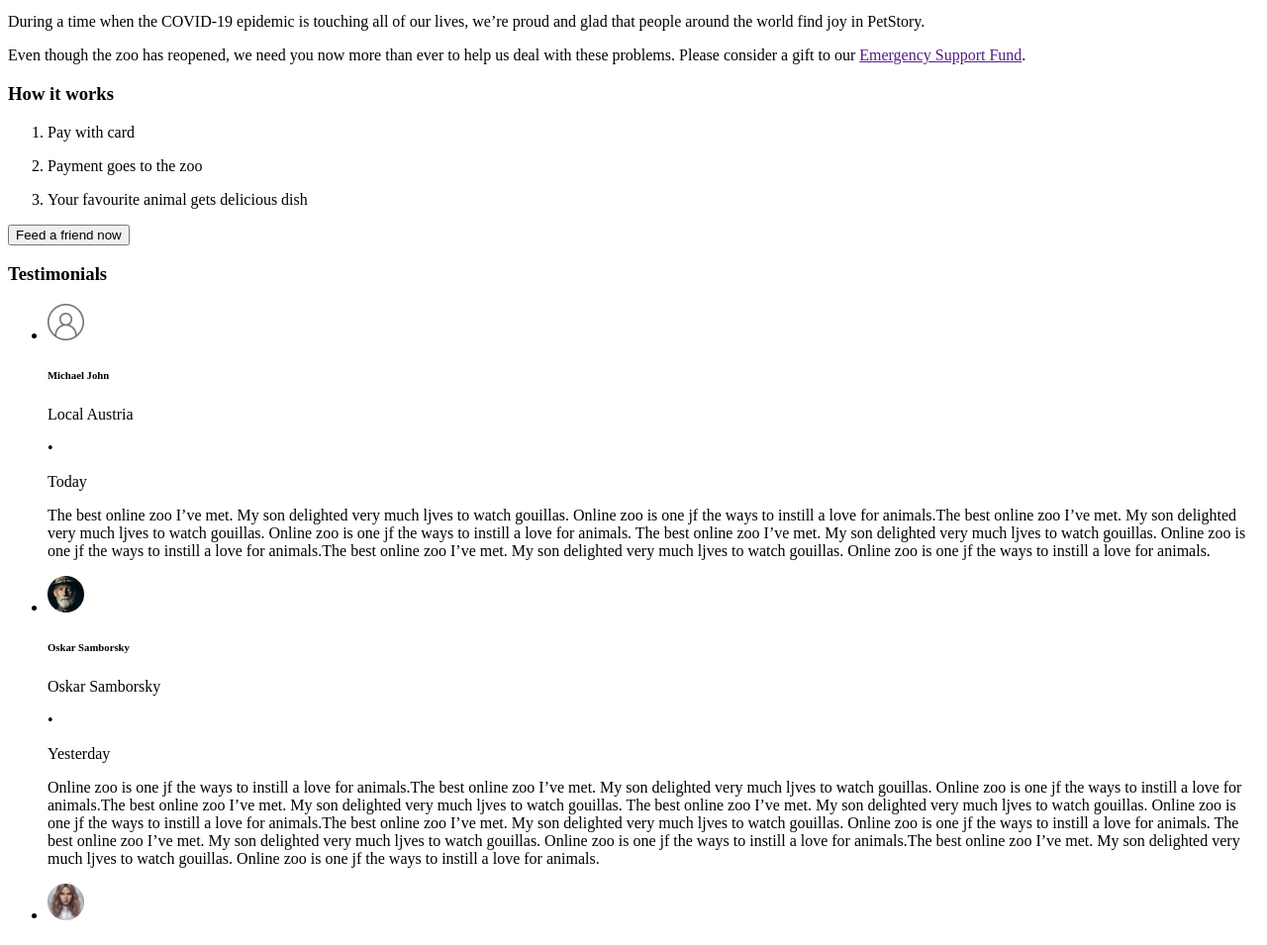
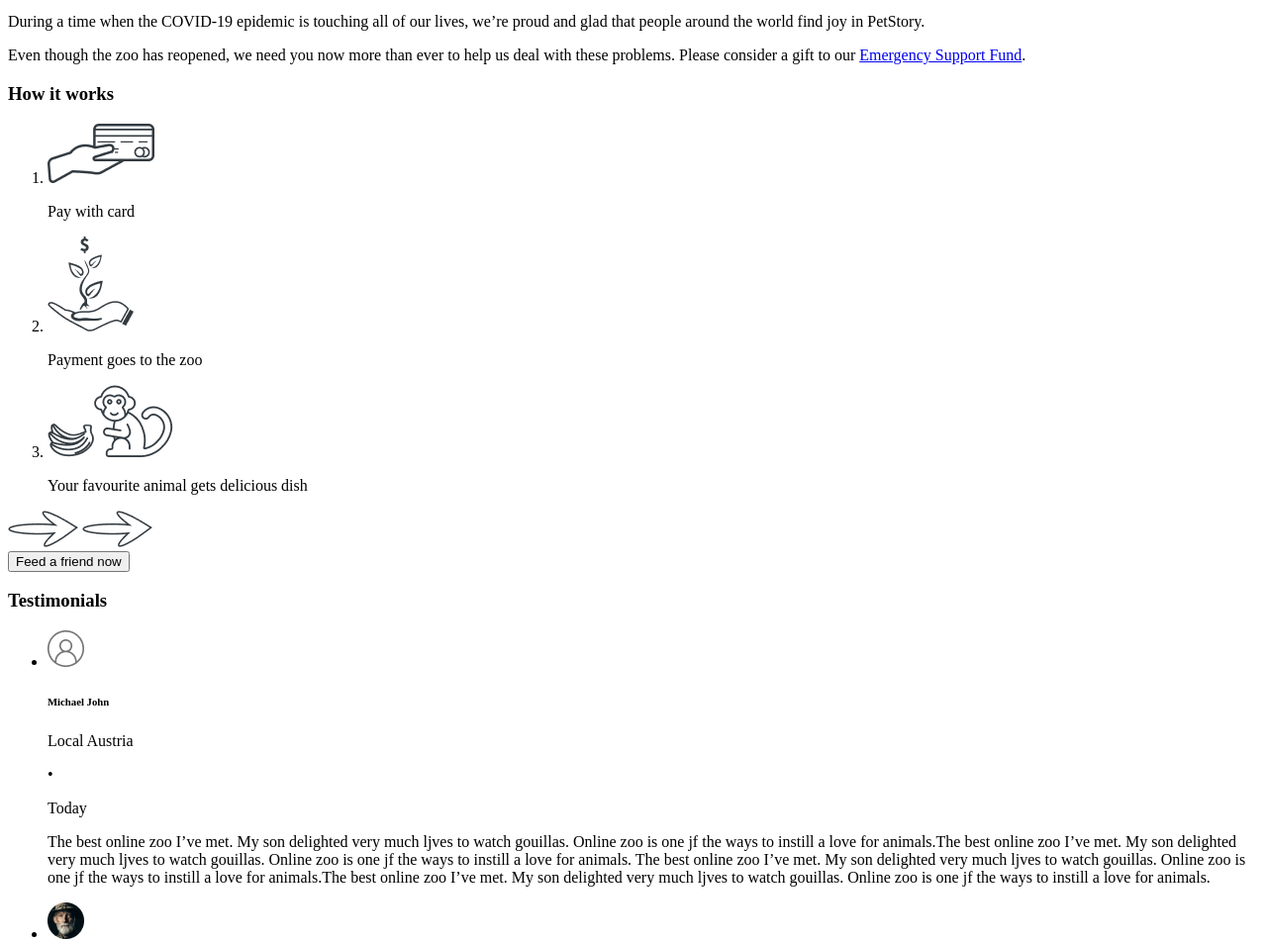
Before and after one commit to dmalenik/online-zoo, a plain HTML site: page pages/desktop_petstory/index.html in a window 1280 px wide. Shown: the part 5242-6197 px from the top of the page at 99% size. Drawn offline with Linux system fonts and the light colour scheme.

Commit message:
refactor: improve friend structure

```diff
--- a/pages/desktop_petstory/index.html
+++ b/pages/desktop_petstory/index.html
@@ -257,7 +257,7 @@
             <p>
               Even though the zoo has reopened, we need you now more than ever to help us deal with these problems.
               Please consider a
-              gift to our <a href="">Emergency Support Fund</a>.
+              gift to our <a href="../desktop_donate/index.html">Emergency Support Fund</a>.
             </p>
           </section>
           <section class="friend-feed-scheme">
@@ -265,30 +265,45 @@
             <ol class="order">
               <li class="step">
                 <div class="widget">
-                  <div class="square"></div>
-                  <div class="icon"></div>
+                  <div class="shape"></div>
+                  <picture>
+                    <source srcset="../../assets/icons/pay-1x.png">
+                    <img src="../../assets/icons/pay-0.5x.png" alt="pay with card">
+                  </picture>
                   <p class="action">Pay with card</p>
                 </div>
               </li>
               <li class="step">
                 <div class="widget">
-                  <div class="square"></div>
-                  <div class="icon"></div>
+                  <div class="shape"></div>
+                  <picture>
+                    <source srcset="../../assets/icons/tree-1x.png">
+                    <img src="../../assets/icons/tree-0.5x.png" alt="tree">
+                  </picture>
                   <p class="action">Payment goes to the zoo</p>
                 </div>
               </li>
               <li class="step">
                 <div class="widget">
-                  <div class="square"></div>
-                  <div class="icon"></div>
+                  <div class="shape"></div>
+                  <picture>
+                    <source srcset="../../assets/icons/monkey-1x.png">
+                    <img src="../../assets/icons/monkey-0.5x.png" alt="monkey">
+                  </picture>
                   <p class="action">Your favourite animal gets delicious dish</p>
                 </div>
               </li>
             </ol>
-            <div class="icon"></div>
-            <div class="icon"></div>
+            <picture>
+              <source srcset="../../assets/icons/Vector-arr-1x.png">
+              <img src="../../assets/icons/Vector-arr-0.5x.png" alt="right arrow">
+            </picture>
+            <picture>
+              <source srcset="../../assets/icons/Vector-arr-1x.png">
+              <img src="../../assets/icons/Vector-arr-0.5x.png" alt="right arrow">
+            </picture>
           </section>
-          <button class="friend-feed-button">Feed a friend now</button>
+          <button class="friend-feed-button" type="button">Feed a friend now</button>
         </div>
       </div>
       <div class="testimonials">
@@ -497,6 +512,7 @@
       </div>
     </footer>
   </div>
+  <script src="index.js"></script>
 </body>
 
 </html>
--- /dev/null
+++ b/pages/desktop_petstory/index.js
@@ -0,0 +1,3 @@
+document
+  .querySelector(".friend-feed-button")
+  .addEventListener("click", () => window.open("../desktop_donate/index.html"));
```
Also changed, not shown: assets/icons/Vector-arr-0.5x.png (added), assets/icons/Vector-arr-1x.png (added), assets/icons/monkey-0.5x.png (added), assets/icons/monkey-1x.png (added), assets/icons/pay-0.5x.png (added), assets/icons/pay-1x.png (added), assets/icons/tree-0.5x.png (added), assets/icons/tree-1x.png (added).
